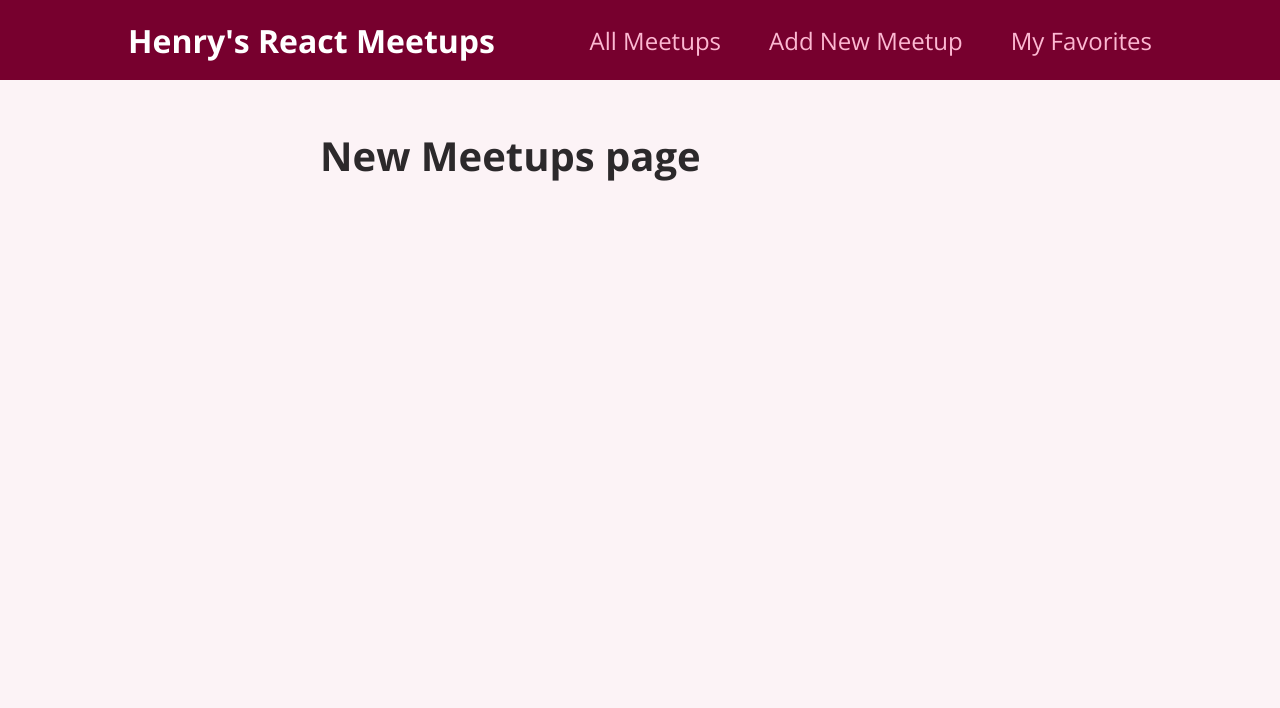
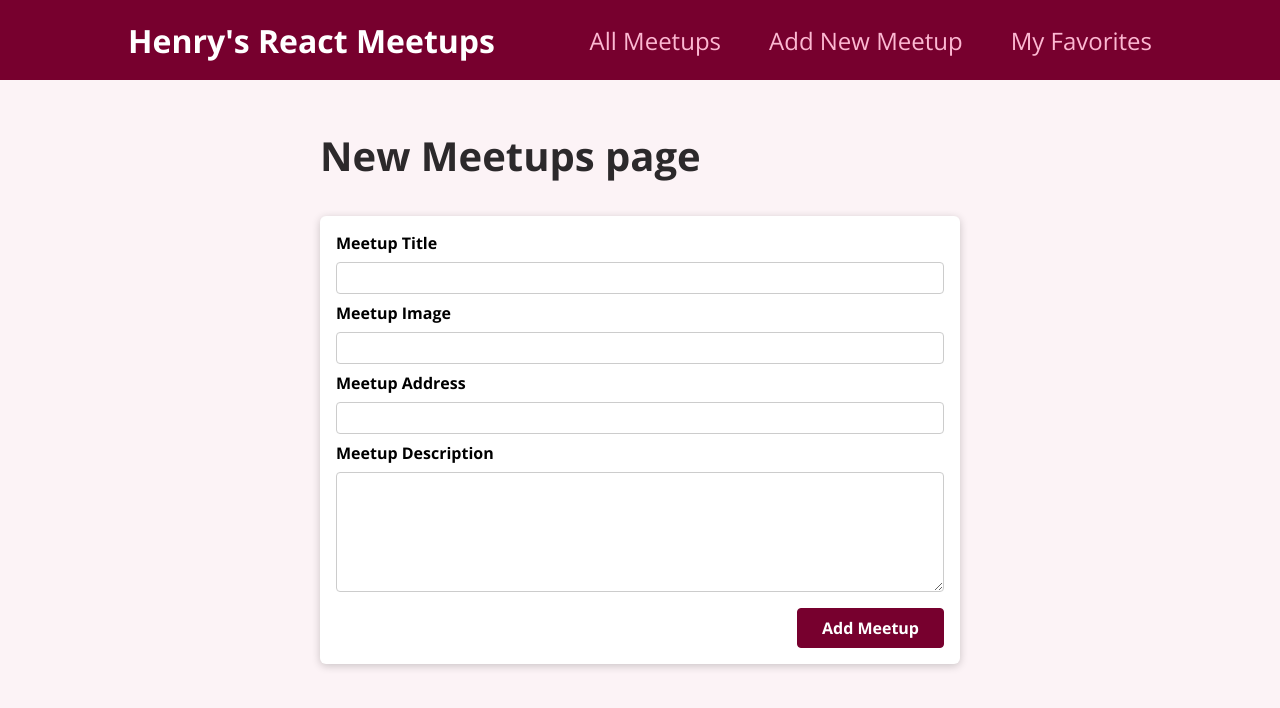
Before and after one commit to henryookonkwo/sterling_react_meetup, a React (Create React App) app: page /new-meetup in a window 1280 px wide. Shown: the top 708 px of the page. Built offline with nearby package versions, Linux system fonts and the light colour scheme.

Commit message:
adding a form

```diff
--- /dev/null
+++ b/src/components/meetups/NewMeetupForm.js
@@ -0,0 +1,33 @@
+import Card from "../ui/Card";
+import classes from "./NewMeetupForm.module.css";
+
+const NewMeetupForm = () => {
+  return (
+    <Card>
+      <form className={classes.form}>
+        <div className={classes.control}>
+          <label htmlFor="title">Meetup Title</label>
+          <input type="text" required id="title" />
+        </div>
+        <div className={classes.control}>
+          <label htmlFor="image">Meetup Image</label>
+          <input type="url" required id="image" />
+        </div>
+        <div className={classes.control}>
+          <label htmlFor="address">Meetup Address</label>
+          <input type="text" required id="address" />
+        </div>
+        <div className={classes.control}>
+          <label htmlFor="description">Meetup Description</label>
+          <textarea id="description" required rows="5"></textarea>
+        </div>
+
+        <div className={classes.actions}>
+          <button>Add Meetup</button>
+        </div>
+      </form>
+    </Card>
+  );
+};
+
+export default NewMeetupForm;
--- /dev/null
+++ b/src/components/meetups/NewMeetupForm.module.css
@@ -0,0 +1,45 @@
+.form {
+  padding: 1rem;
+}
+
+.control {
+  margin-bottom: 0.5rem;
+}
+
+.control label {
+  display: block;
+  font-weight: bold;
+  margin-bottom: 0.5rem;
+}
+
+.control input,
+.control textarea {
+  display: block;
+  font: inherit;
+  border-radius: 4px;
+  border: 1px solid #ccc;
+  padding: 0.25rem;
+  width: 100%;
+}
+
+.actions {
+  margin-top: 1rem;
+  text-align: right;
+}
+
+.actions button {
+  font: inherit;
+  cursor: pointer;
+  background-color: #77002e;
+  color: white;
+  padding: 0.5rem 1.5rem;
+  border: 1px solid #77002e;
+  border-radius: 4px;
+  font-weight: bold;
+}
+
+.actions button:hover,
+.actions button:active {
+  background-color: #a50e48;
+  border-color: #a50e48;
+}
--- a/src/pages/NewMeetup.js
+++ b/src/pages/NewMeetup.js
@@ -1,7 +1,10 @@
+import NewMeetupForm from "../components/meetups/NewMeetupForm";
+
 const NewMeetupPage = () => {
   return (
     <section>
       <h1>New Meetups page</h1>
+      <NewMeetupForm />
     </section>
   );
 };
```
